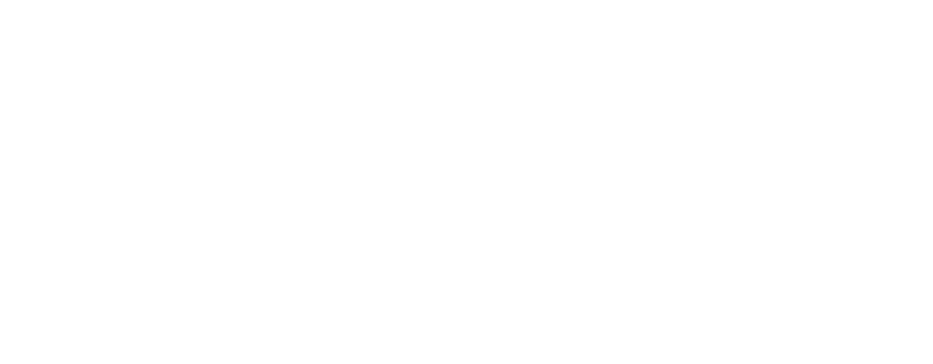
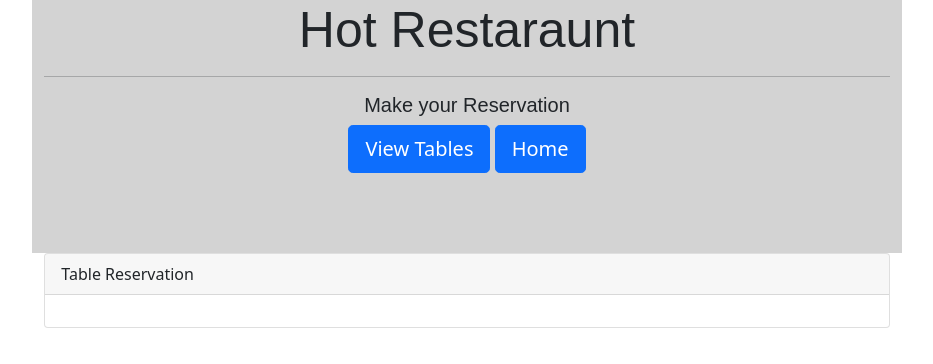
Before and after one commit to ethomas22/Reservation-App, a website: page reservation.html in a window 1280 px wide. Shown: the whole page, without its empty margins (173-1106 px from the left). Drawn offline with nearby package versions, Linux system fonts and the light colour scheme.

Commit message:
added links to each html page and working on form

```diff
--- a/reservation.html
+++ b/reservation.html
@@ -5,15 +5,32 @@
     <meta charset="utf-8">
     <meta name="viewport" content="width=device-width, initial-scale=1">
 
-    <link href="./assets/css/style.css">
+    <link href="./assets/css/style.css" rel="stylesheet">
 
     <link href="https://cdn.jsdelivr.net/npm/bootstrap@5.0.0-beta1/dist/css/bootstrap.min.css" rel="stylesheet" integrity="sha384-giJF6kkoqNQ00vy+HMDP7azOuL0xtbfIcaT9wjKHr8RbDVddVHyTfAAsrekwKmP1" crossorigin="anonymous">
 
     <title>Reservations</title>
   </head>
   <body>
+        <div class="row">
+            <div class="container col-lg-8 background text-center">
+                <h1 class="font size">Hot Restaraunt</h1>
+                <hr>
+                <h2 class="font size2">Make your Reservation</h2>
+                <a class="btn btn-primary btn-lg" href="tables.html">View Tables</a>
+                <a class="btn btn-primary btn-lg" href="index.html">Home</a>
+            </div>
+            <div class="container col-lg-8">
+                <div class="card">
+                    <div class="card-header">
+                        Table Reservation
+                    </div>
+                    <div class="card-body">
 
-
+                    </div>
+                </div>
+            </div>
+        </div>
 
     <script src="https://cdn.jsdelivr.net/npm/bootstrap@5.0.0-beta1/dist/js/bootstrap.bundle.min.js" integrity="sha384-ygbV9kiqUc6oa4msXn9868pTtWMgiQaeYH7/t7LECLbyPA2x65Kgf80OJFdroafW" crossorigin="anonymous"></script>
   </body>
```
Also changed, not shown: index.html (+2 -5 lines), assets/css/style.css (line endings or trailing spaces).
